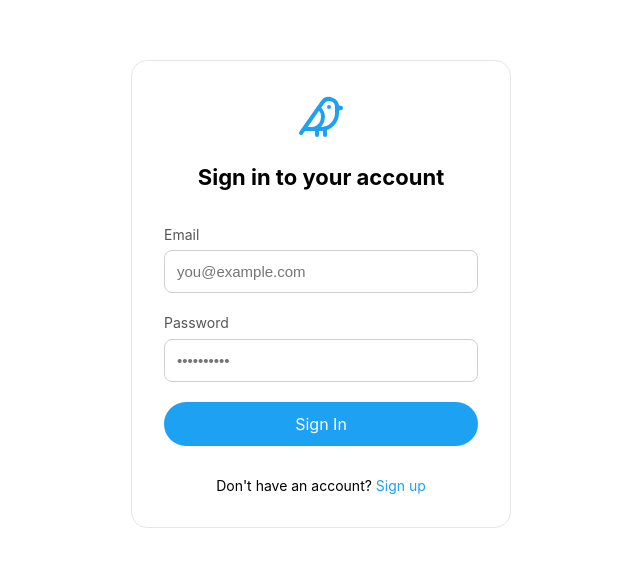
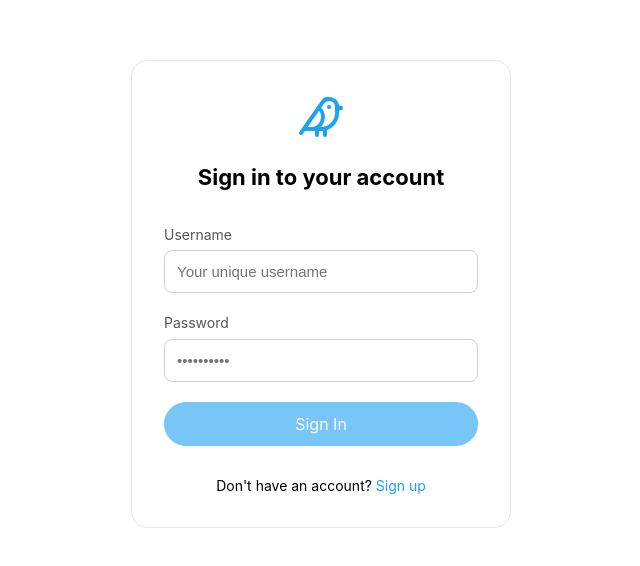
Before and after one commit to rmdelbarrio/p7, a Next.js app: page /login in a window 1280 px wide. Shown: the part 106-672 px from the top of the page, without its empty margins (319-959 px from the left). Built offline with nearby package versions, Linux system fonts and the light colour scheme.

Commit message:
Change login from email to username

```diff
--- a/app/login/page.tsx
+++ b/app/login/page.tsx
@@ -1,14 +1,16 @@
+// app/login/page.tsx
 "use client";
 
 import { useState } from "react";
 import { useRouter } from "next/navigation";
 import Link from "next/link";
 import { saveToken } from "../../lib/auth";
+import { API_BASE } from "../../lib/config"; // Import API_BASE
 import { Bird } from "lucide-react";
 import styles from "./login.module.css";
 
 export default function LoginPage() {
-  const [email, setEmail] = useState("");
+  const [username, setUsername] = useState(""); // State changed from email to username
   const [password, setPassword] = useState("");
   const [error, setError] = useState("");
   const [loading, setLoading] = useState(false);
@@ -20,23 +22,27 @@ export default function LoginPage() {
     setError("");
 
     try {
-      const response = await fetch("/api/auth/login", {
+      // Direct call to NestJS API
+      const response = await fetch(`${API_BASE}/login`, {
         method: "POST",
         headers: {
           "Content-Type": "application/json",
         },
-        body: JSON.stringify({ email, password }),
+        body: JSON.stringify({ username, password }),
       });
 
       const data = await response.json();
 
       if (response.ok) {
-        saveToken(data.token);
+        // NestJS returns { accessToken, refreshToken }
+        saveToken(data.accessToken, data.refreshToken);
         router.push("/");
       } else {
-        setError(data.error || "Login failed");
+        // Use message/error from NestJS response
+        setError(data.error || data.message || "Login failed");
       }
     } catch (error) {
+      console.error("Login error:", error);
       setError("An error occurred during login");
     } finally {
       setLoading(false);
@@ -55,13 +61,13 @@ export default function LoginPage() {
           {error && <div className={styles.errorBox}>{error}</div>}
 
           <div className={styles.field}>
-            <label>Email</label>
+            <label>Username</label>
             <input
-              type="email"
+              type="text" // Updated type to text for username
               required
-              placeholder="you@example.com"
-              value={email}
-              onChange={(e) => setEmail(e.target.value)}
+              placeholder="Your unique username"
+              value={username}
+              onChange={(e) => setUsername(e.target.value)}
             />
           </div>
 
@@ -76,7 +82,7 @@ export default function LoginPage() {
             />
           </div>
 
-          <button className={styles.loginButton} disabled={loading}>
+          <button className={styles.loginButton} disabled={loading || !username || !password}>
             {loading ? "Signing in..." : "Sign In"}
           </button>
 
```
